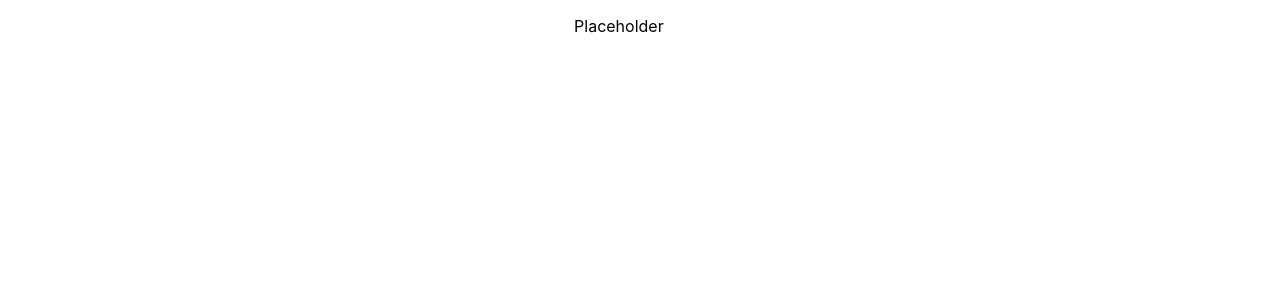
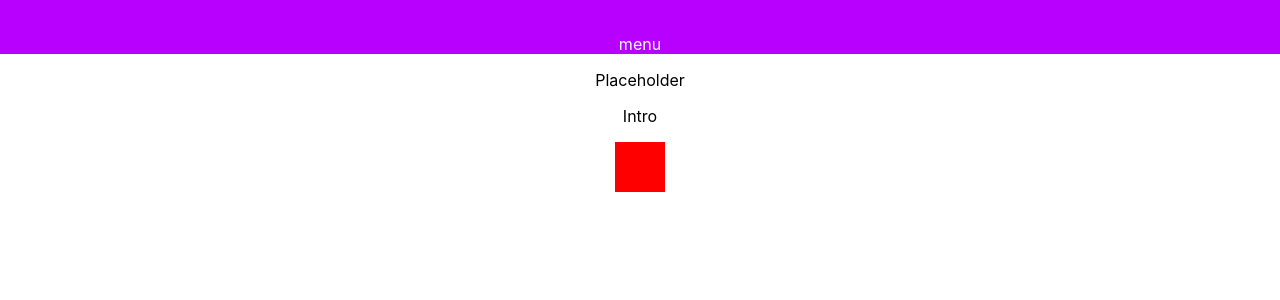
Before and after one commit to hwatton/colourshift, a React (Create React App) app: page / in a window 1280 px wide. Shown: the top 300 px of the page. Built offline with nearby package versions, Linux system fonts and the light colour scheme.

Commit message:
placeholders, setups

```diff
--- a/src/App.css
+++ b/src/App.css
@@ -1,6 +1,7 @@
 .App {
   text-align: center;
 }
+
 
 ul {
   list-style-type: none;
@@ -10,7 +11,7 @@ ul {
   background-color: rgb(183, 0, 255);
 }
 
-li {
+li a {
   float: left;
   display: block;
   color: white;
@@ -19,23 +20,19 @@ li {
   text-decoration: none;
 }
 
-.title {
-  font-size: 22;
-}
 
-li:hover {
+li a:hover {
   cursor: pointer;
   background-color: rgb(247, 0, 255);
 }
 .navBar {
   width: 100%;
   background-color: rgb(183, 0, 255);
+  height: auto;
 }
 
 .dropdown {
-  float: right;
   color: white;
-  right: 0;
   position: relative;
   display: inline-block;
 }
--- a/src/App.js
+++ b/src/App.js
@@ -1,16 +1,27 @@
 import "./App.css";
 import React, { Component } from "react";
 import Navbar from "./components/navBar/navBar.jsx";
+import Game from "./components/game/game.jsx";
+import Intro from "./components/intro/intro.jsx";
+import About from "./components/about/about.jsx";
 
 class App extends Component {
   constructor(props) {
     super(props);
 
     this.state = {
-      game: false,
-      intro: true,
-      about: false
+      gamePages: ["intro", "game", "about"],
+      page: "intro"
     };
+    this.handleSVGClick = this.handleSVGClick.bind(this)
+  }
+
+ handleSVGClick() {
+    const index = Math.floor(Math.random()*3)
+    this.setState((state)=>{
+      return {page: this.state.gamePages[index]}
+
+    })
   }
 
   render() {
@@ -18,6 +29,17 @@ class App extends Component {
       <div className="App">
         <Navbar />
         <p>Placeholder</p>
+        {
+      (()=> {
+        switch (this.state.page) {
+          case "intro": return <Intro />;
+          case "game": return <Game />;
+          case "about": return <About />;
+          default: return null;
+        }
+      })()
+     }
+     <svg onClick={this.handleSVGClick} height="50" width="50"style={{backgroundColor: "red"}}></svg>
       </div>
     );
   }
--- /dev/null
+++ b/src/components/about/about.jsx
@@ -0,0 +1,9 @@
+import React from "react"
+
+function About(props) {
+    return (
+        <div><p>about</p></div>
+    )
+}
+
+export default About
--- /dev/null
+++ b/src/components/game/game.jsx
@@ -0,0 +1,9 @@
+import React from "react"
+
+function Game(props) {
+    return (
+        <div><p>Game</p></div>
+    )
+}
+
+export default Game
--- /dev/null
+++ b/src/components/intro/intro.jsx
@@ -0,0 +1,9 @@
+import React from "react"
+
+function Intro(props) {
+    return (
+        <div><p>Intro</p></div>
+    )
+}
+
+export default Intro
--- a/src/components/navBar/navBar.jsx
+++ b/src/components/navBar/navBar.jsx
@@ -7,15 +7,18 @@ black back, overlaid cols text possibly */
 function Navbar(props) {
   return (
     <div className="navBar">
+      <div className="fixedDiv">
+        <svg height="30" width="50"></svg>
+      </div>
       <div className="dropdown">
         <span>menu</span>
         <div className="dropdown-content">
           <ul>
             <li>
-              <a>choose level</a>
+              <a href="#level">choose level</a>
             </li>
             <li>
-              <a>about</a>
+              <a href="#level">about</a>
             </li>
           </ul>
         </div>
```
Also changed, not shown: 1 other file (tests, documents, lock files or other folders).
